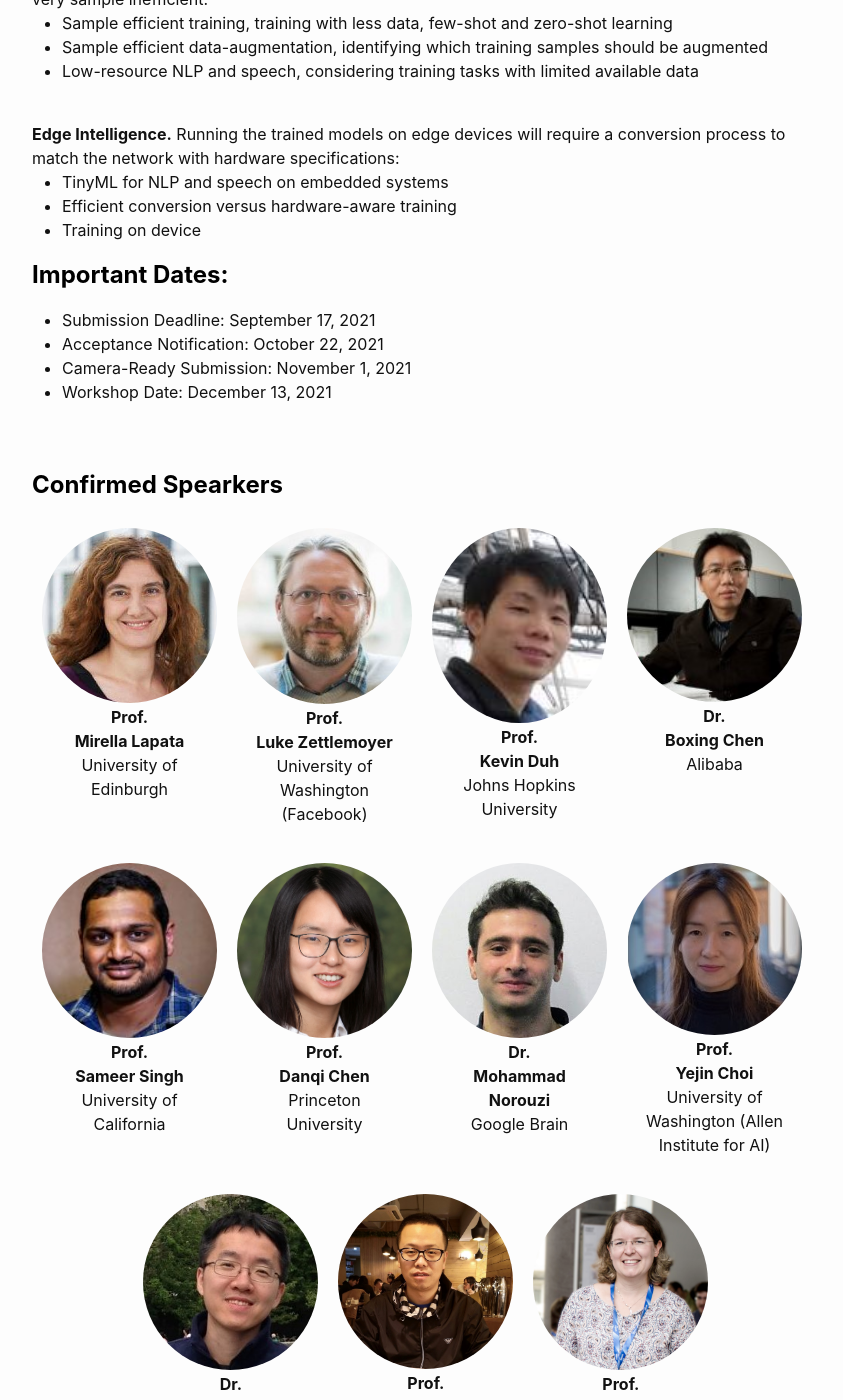
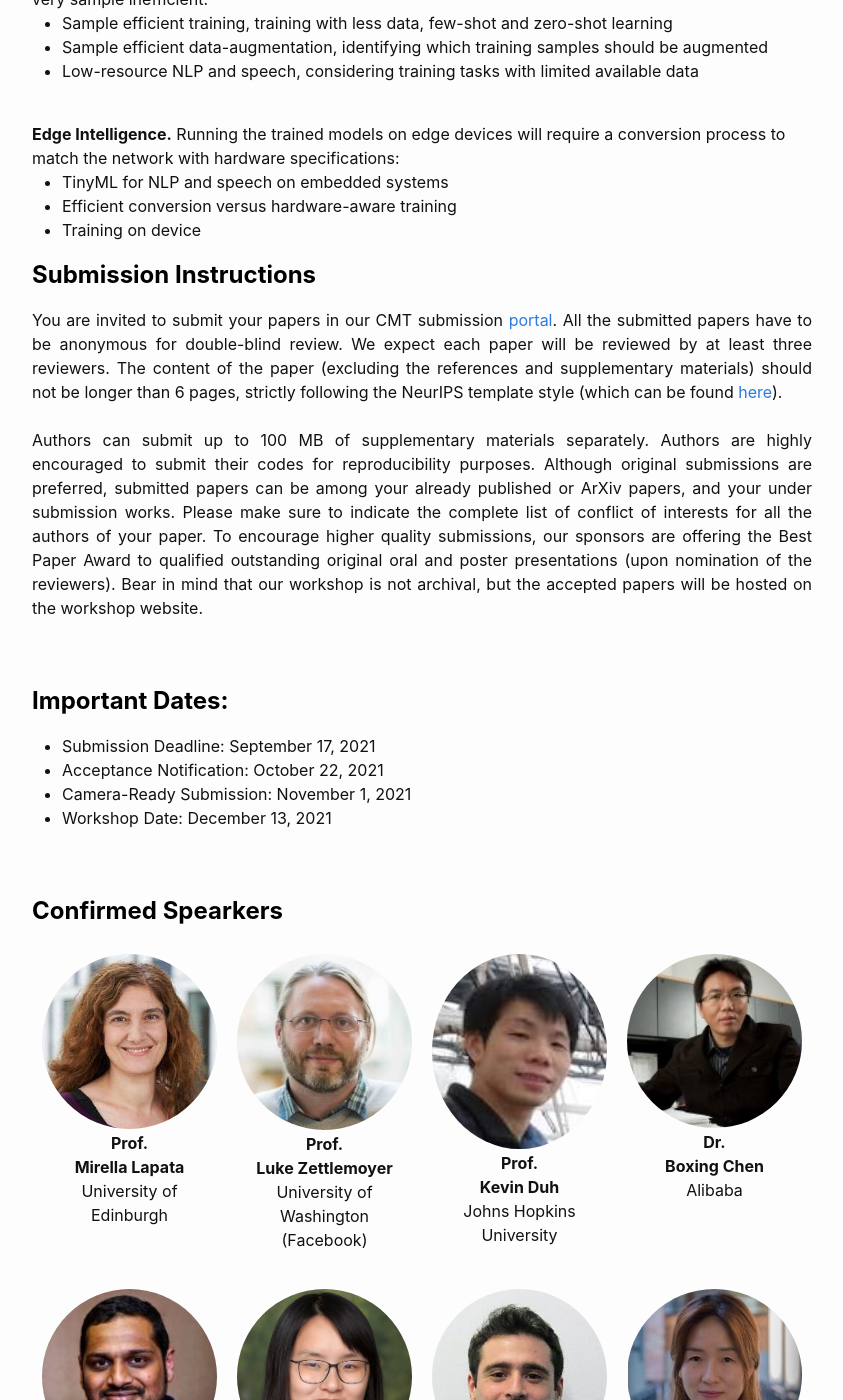
Before and after one commit to newsumm/newsumm.github.io, a Jekyll site: the page built from index.md, in a window 1280 px wide and 1400 px high, scrolled down 1898 px. Shown: the whole window, without its empty margins (218-1061 px from the left). Built offline with Jekyll 4.4.1, drawn with Linux system fonts in a browser that asks for light colours; some of the changed text lies outside the part shown.

Commit message:
submission instructions

```diff
--- a/index.md
+++ b/index.md
@@ -93,6 +93,15 @@ We encourage the NeurIPS community to submit their solutions, ideas, and ongoing
 </ul>
 
 
+<h2 class="blackpar_title">Submission Instructions</h2>
+
+<p>
+You are invited to submit your papers in our CMT submission <a href='https://cmt3.research.microsoft.com/ENLSP2021'>portal</a>. All the submitted papers have to be anonymous for double-blind review. We expect each paper will be reviewed by at least three reviewers. The content of the paper (excluding the references and supplementary materials) should not be longer than 6 pages, strictly following the NeurIPS template style (which can be found <a href='https://neurips.cc/Conferences/2021/PaperInformation/StyleFiles'>here</a>).
+<br><br>
+Authors can submit up to 100 MB of supplementary materials separately. Authors are highly encouraged to submit their codes for reproducibility purposes. Although original submissions are preferred, submitted papers can be among your already published or ArXiv papers, and your under submission works. Please make sure to indicate the complete list of conflict of interests for all the authors of your paper. To encourage higher quality submissions, our sponsors are offering the Best Paper Award to qualified outstanding original oral and poster presentations (upon nomination of the reviewers). Bear in mind that our workshop is not archival, but the accepted papers will be hosted on the workshop website.
+</p>
+
+<br><br>
 <h2 class="blackpar_title">Important Dates:</h2>
 <ul>
 	<li>Submission Deadline: September 17, 2021</li>
@@ -154,6 +163,7 @@ We encourage the NeurIPS community to submit their solutions, ideas, and ongoing
 	  </div>
 	</div>
 </div>
+
 <div class="row">
 	<div class="card column">
 	  <img src="/images/sameer_singh.jpg" alt="Saneer Singh" class="img_card">
@@ -204,8 +214,10 @@ We encourage the NeurIPS community to submit their solutions, ideas, and ongoing
 	  </div>
 	</div>
 </div>
+
+
 <div class="row">
-	<div class="card column" id="to_right">
+	<div class="card column">
 	  <img src="/images/xinjiang.jpg" alt="Xin Jiang" class="img_card">
 	  <div class="container">
 		<center>
@@ -244,7 +256,7 @@ We encourage the NeurIPS community to submit their solutions, ideas, and ongoing
 		</center>
 	  </div>
 	</div>
-	<!--
+
 	<div class="card column">
 	  <img src="/images/samira_ebrahimi_kahou.jpg" alt="Samira Ebrahimi Kahou" class="img_card">
 	  <div class="container">
@@ -257,10 +269,14 @@ We encourage the NeurIPS community to submit their solutions, ideas, and ongoing
 		</center>
 	  </div>
 	</div>
-	-->
+
 </div>
+
 <br> <br>
-<h2 class="blackpar_title" id="Schedule">(Tentative) Schedule</h2>
+<h2 class="blackpar_title" id="Schedule">Schedule (comming soon!)</h2>
+
+
+<!--
 <div class="row">
 	<table id="customers">
 	  <tr>
```
Also changed, not shown: other parts of index.md (+5 -1 lines).
